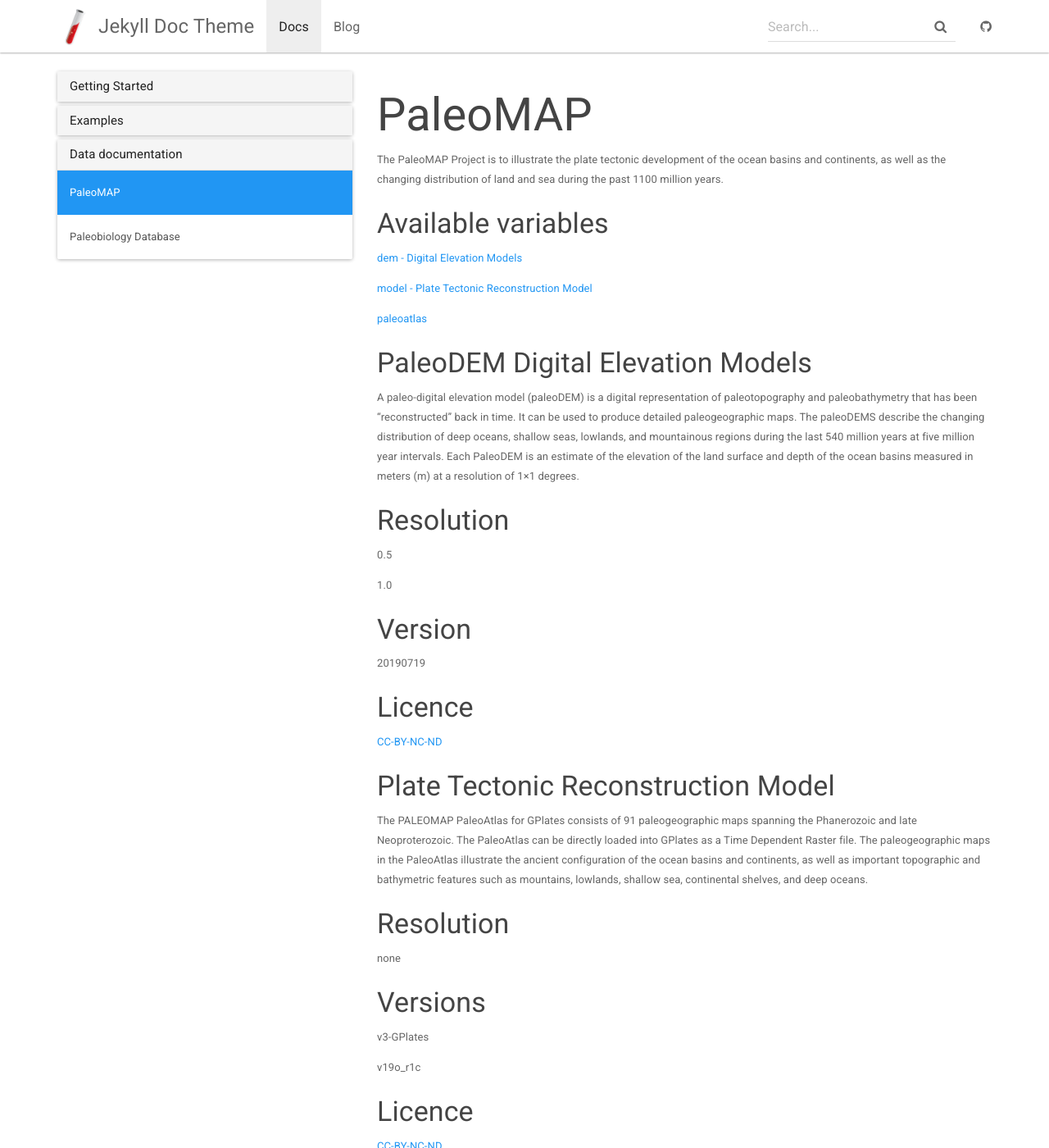
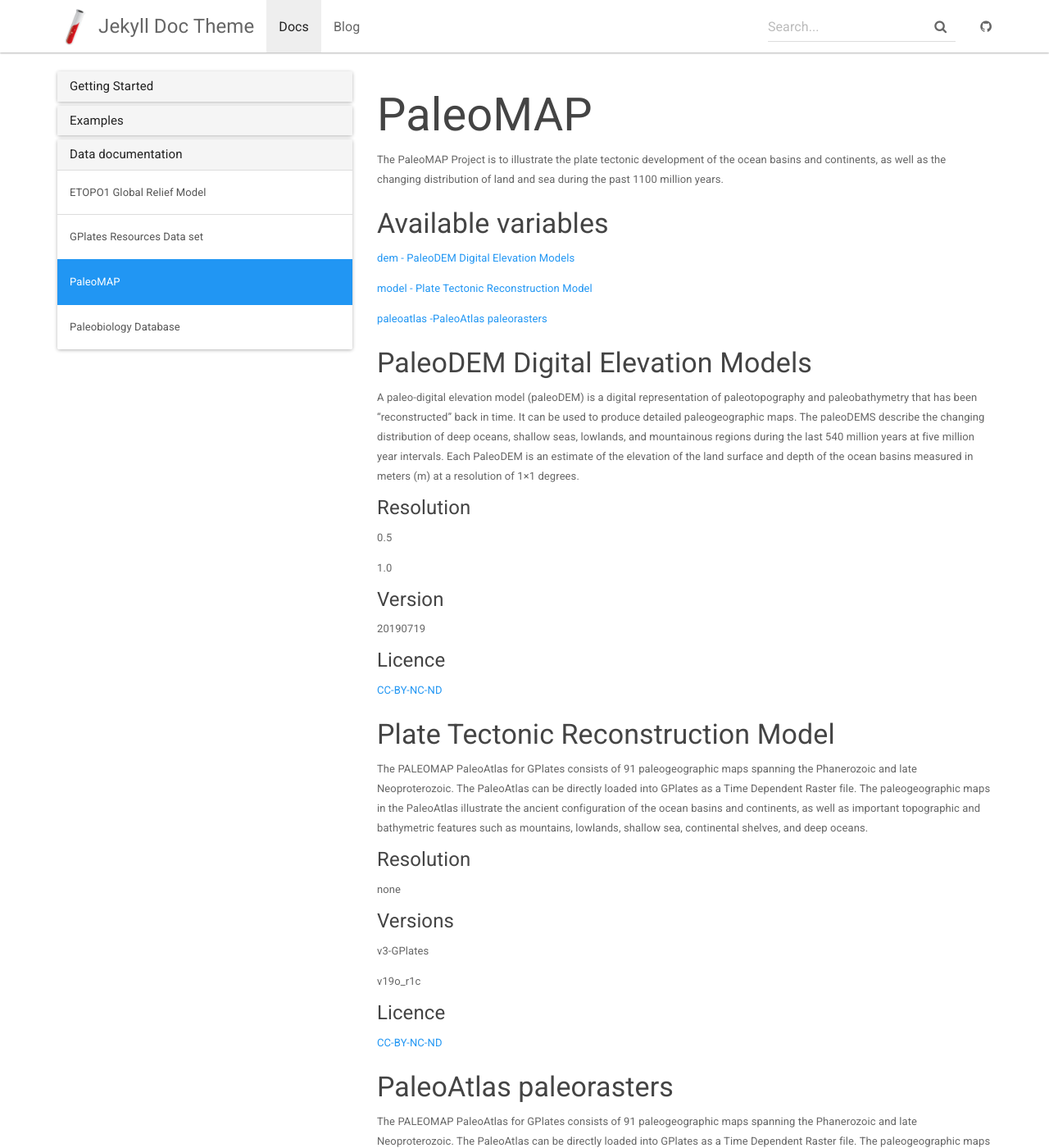
Before and after one commit to chronosphere-info/chronosphere-info.github.io, a Jekyll site: the page built from _docs/data/paleomap.md, in a window 1280 px wide and 1400 px high. Shown: the whole window at 82% size. Built offline with Jekyll 4.4.1, drawn with Linux system fonts in a browser that asks for light colours.

Commit message:
ETOPO1 and GPlates

```diff
--- a/_data/docs.yml
+++ b/_data/docs.yml
@@ -11,5 +11,7 @@
 
 - title: Data documentation
   docs:
+  - ETOPO1
+  - GPlates
   - paleomap
   - pbdb
--- a/_docs/data/paleomap.md
+++ b/_docs/data/paleomap.md
@@ -9,11 +9,11 @@ The PaleoMAP Project is to illustrate the plate tectonic development of the ocea
 ### Available variables
 
 
-[dem - Digital Elevation Models](#paleodem-digital-elevation-models)
+[dem - PaleoDEM Digital Elevation Models](#paleodem-digital-elevation-models)
 
 [model - Plate Tectonic Reconstruction Model](#plate-tectonic-reconstruction-model)
 
-[paleoatlas](#paleoatlas)
+[paleoatlas -PaleoAtlas paleorasters](#paleoatlas-paleorasters)
 
 
 
@@ -21,17 +21,17 @@ The PaleoMAP Project is to illustrate the plate tectonic development of the ocea
 
 A paleo-digital elevation model (paleoDEM) is a digital representation of paleotopography and paleobathymetry that has been “reconstructed” back in time. It can be used to produce detailed paleogeographic maps. The paleoDEMS describe the changing distribution of deep oceans, shallow seas, lowlands, and mountainous regions during the last 540 million years at five million year intervals. Each PaleoDEM is an estimate of the elevation of the land surface and depth of the ocean basins measured in meters (m) at a resolution of 1×1 degrees.
 
-### Resolution
+#### Resolution
 
 0.5
 
 1.0
 
-### Version
+#### Version
 
 20190719
 
-### Licence
+#### Licence
 
 [CC-BY-NC-ND](https://creativecommons.org/licenses/by-nc-nd/2.0/)
 
@@ -39,36 +39,36 @@ A paleo-digital elevation model (paleoDEM) is a digital representation of paleot
 
 The PALEOMAP PaleoAtlas for GPlates consists of 91 paleogeographic maps spanning the Phanerozoic and late Neoproterozoic. The PaleoAtlas can be directly loaded into GPlates as a Time Dependent Raster file. The paleogeographic maps in the PaleoAtlas illustrate the ancient configuration of the ocean basins and continents, as well as important topographic and bathymetric features such as mountains, lowlands, shallow sea, continental shelves, and deep oceans.
 
-### Resolution
+#### Resolution
 
 none
 
-### Versions
+#### Versions
 
 v3-GPlates
 
 v19o_r1c
 
-### Licence
+#### Licence
 
 
 [CC-BY-NC-ND](https://creativecommons.org/licenses/by-nc-nd/2.0/)
 
-### Paleoatlas
+### PaleoAtlas paleorasters
 
 The PALEOMAP PaleoAtlas for GPlates consists of 91 paleogeographic maps spanning the Phanerozoic and late Neoproterozoic. The PaleoAtlas can be directly loaded into GPlates as a Time Dependent Raster file. The paleogeographic maps in the PaleoAtlas illustrate the ancient configuration of the ocean basins and continents, as well as important topographic and bathymetric features such as mountains, lowlands, shallow sea, continental shelves, and deep oceans.
 
-### Resolution
+#### Resolution
 
 0.5
 
 0.1
 
-### Version
+#### Version
 
 20160216v3
 
-### Licence
+#### Licence
 
 
 [CC-BY-NC-ND](https://creativecommons.org/licenses/by-nc-nd/2.0/)
```
Also changed, not shown: _docs/data/ETOPO1.md (added, +60 -0 lines), _docs/data/GPlates.md (added, +31 -0 lines), _docs/data/pbdb.md (+5 -3 lines).
